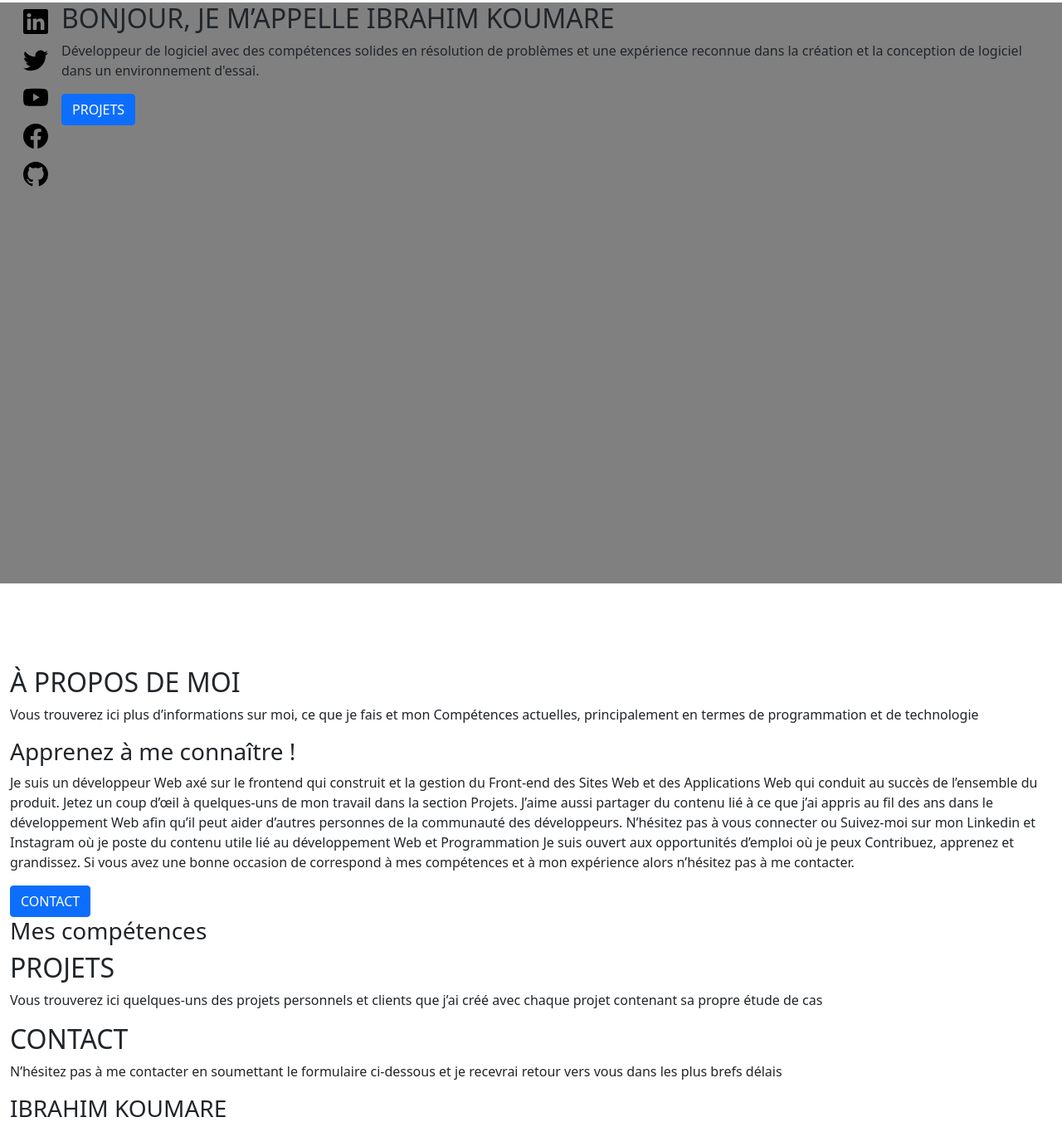
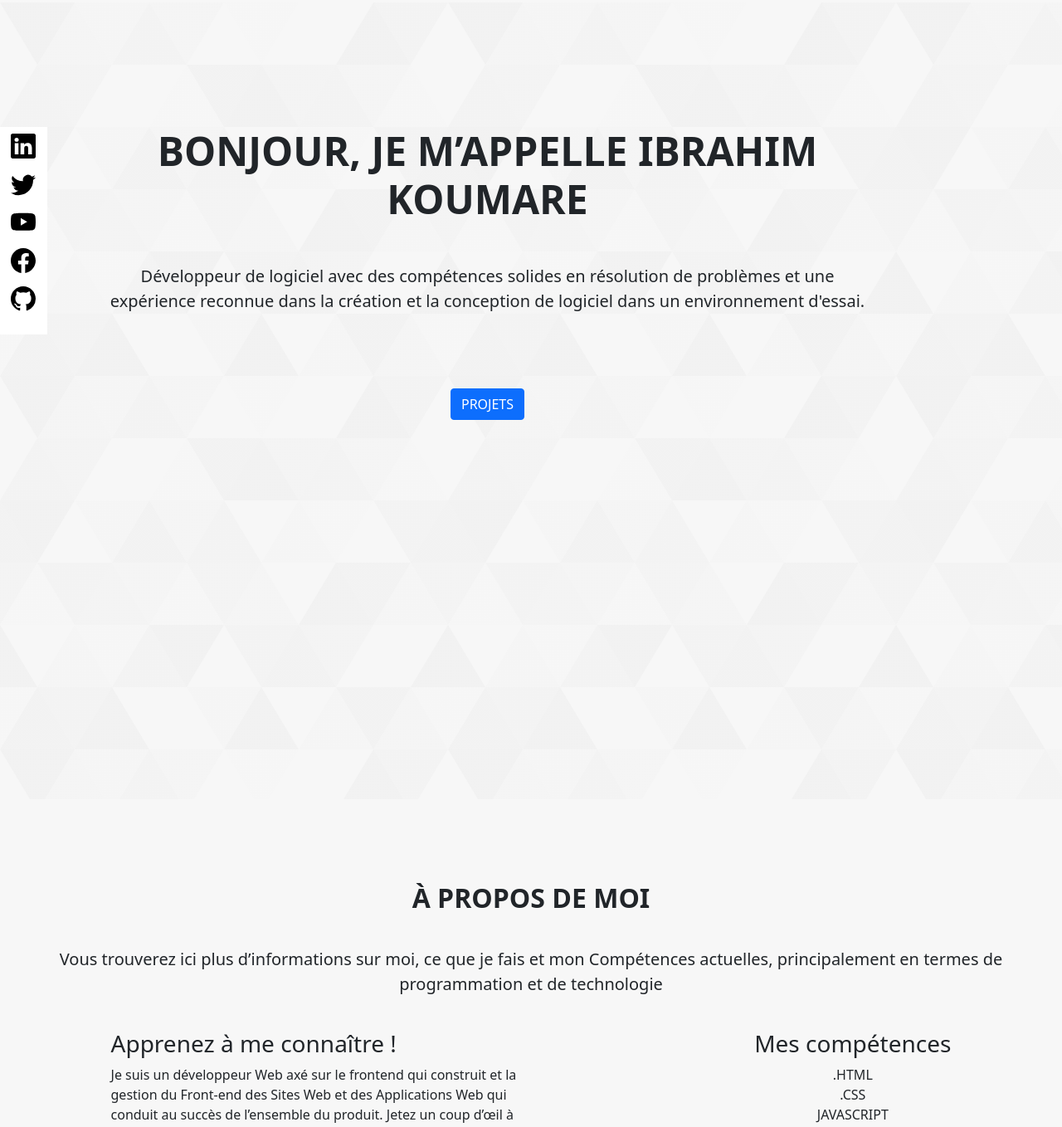
Before and after one commit to ibrahimkoumare225/DI_Bootcamp, a plain HTML site: page ProjetDePortfolio/index.html in a window 1280 px wide. Shown: the part 97-1455 px from the top of the page at 83% size. Drawn offline with nearby package versions, Linux system fonts and the light colour scheme.

Commit message:
projet portfolio fin de la déuxième partie

```diff
--- a/ProjetDePortfolio/index.html
+++ b/ProjetDePortfolio/index.html
@@ -19,7 +19,7 @@
                     </a>
                     <a class="nav-link active navelem" href="">IBRAHIM KOUMARE</a>
                     <div class="collapse navbar-collapse justify-content-end" id="navbarSupportedContent">
-                        <ul class="navbar-nav">
+                        <ul class="navbar-nav ms-auto">
                             <li class="nav-item">
                                 <a class="nav-link " href="#">ACCUEIL</a>
                             </li>
@@ -41,7 +41,7 @@
 
         <section class="container-fluid home-hero">
             <div class="aside">
-                  <ul class="nav flex-column left navsociaux">
+                  <ul class="nav flex-column navsociaux">
                       <li class="nav-item">
                           <a class="nav-link" href="#">
                               <svg xmlns="http://www.w3.org/2000/svg" width="30" height="30" fill="dark" class="bi bi-linkedin" viewBox="0 0 16 16">
@@ -80,10 +80,10 @@
                   </ul>
                 <div class="pres">
                     <h2 class="ti1">BONJOUR, JE M’APPELLE IBRAHIM KOUMARE</h2>
-                    <p>
+                    <p class="pres-p">
                         Développeur de logiciel avec des compétences solides en résolution de problèmes et une expérience reconnue dans la création et la conception de logiciel dans un environnement d'essai.
                     </p>
-                    <button class="btn btn-primary">PROJETS</button>
+                    <button class="btn btn-primary btn-projet">PROJETS</button>
                 </div>
             </div>
         </section>
@@ -91,23 +91,39 @@
         <!----------------------------------------------------A PROPOS DE MOI---------------------------------------------------------->
 
 
-        <section class="container-fluid">
-            <h2>À PROPOS DE MOI</h2>
-            <p>Vous trouverez ici plus d’informations sur moi, ce que je fais et mon Compétences actuelles, principalement en termes de programmation et de technologie</p>
-            <div class="">
+        <section class="container-fluid about-me">
+            <h2 class="abouttitre">À PROPOS DE MOI</h2>
+            <p class="aboutpres">Vous trouverez ici plus d’informations sur moi, ce que je fais et mon Compétences actuelles, principalement en termes de programmation et de technologie</p>
+            <div class="comp">
                 <div class="">
                     <h3>Apprenez à me connaître !</h3>
                     <p>
-                        Je suis un développeur Web axé sur le frontend qui construit et la gestion du Front-end des Sites Web et des Applications Web qui conduit au succès de l’ensemble du produit. Jetez un coup d’œil à quelques-uns de mon travail dans la section Projets.
+                        Je suis un développeur Web axé sur le frontend qui construit et la <br>
+                        gestion du Front-end des Sites Web et des Applications Web qui<br>
+                        conduit au succès de l’ensemble du produit. Jetez un coup d’œil à<br>
+                        quelques-uns de mon travail dans la section Projets.<br>
 
-                        J’aime aussi partager du contenu lié à ce que j’ai appris au fil des ans dans le développement Web afin qu’il peut aider d’autres personnes de la communauté des développeurs. N’hésitez pas à vous connecter ou Suivez-moi sur mon Linkedin et Instagram où je poste du contenu utile lié au développement Web et Programmation
+                        J’aime aussi partager du contenu lié à ce que j’ai appris au fil des<br>
+                        ans dans le développement Web afin qu’il peut aider d’autres<br>
+                        personnes de la communauté des développeurs. N’hésitez pas à<br>
+                        vous connecter ou Suivez-moi sur mon Linkedin et Instagram où<br>
+                        je poste du contenu utile lié au développement Web et Programmation<br>
 
-                        Je suis ouvert aux opportunités d’emploi où je peux Contribuez, apprenez et grandissez. Si vous avez une bonne occasion de correspond à mes compétences et à mon expérience alors n’hésitez pas à me contacter.
+                        Je suis ouvert aux opportunités d’emploi où je peux Contribuez,<br>
+                        apprenez et grandissez. Si vous avez une bonne occasion de<br>
+                        correspond à mes compétences et à mon expérience alors n’hésitez<br>
+                        pas à me contacter.
                     </p>
                     <button class="btn btn-primary">CONTACT</button>
                 </div>
                 <div class="">
                     <h3>Mes compétences</h3>
+
+                    <div class="grid text-center">
+                        <div class="g-col-2">.HTML</div>
+                        <div class="g-col-2">.CSS</div>
+                        <div class="g-col-2">JAVASCRIPT</div>
+                    </div>
                 </div>
             </div>
         </section>
--- a/ProjetDePortfolio/style.css
+++ b/ProjetDePortfolio/style.css
@@ -1,3 +1,6 @@
+body{
+    background: linear-gradient(to right, rgba(245, 245, 245, 0.8), rgba(245, 245, 245, 0.8));
+}
 .navbar-nav .nav-link{
     font-weight: bold;
     color: black;
@@ -8,13 +11,55 @@
 }
 .home-hero{
     margin: 100px;
-    height: 700px;
-    background-color: gray;
+    background: linear-gradient(to right, rgba(245, 245, 245, 0.8), rgba(245, 245, 245, 0.8)), url(images/common-bg.svg);
+    background-position: center;
+    height: 80vh;
+    min-height: 60rem;
+    max-height: 100rem;
+    position: relative;
 }
 .aside{
     display: flex;
+    padding: 150px;
 
 }
 .navsociaux{
+    background-color: white;
+    width: 60px;
+    height: 250px;
+    margin-left: -165px;
 
 }
+.pres{
+    text-align: center;
+}
+.ti1{
+    font-weight: bold;
+    font-size: 48px;
+    margin: 0 55px;
+}
+.pres-p{
+    margin: 50px 70px;
+    text-align: center;
+    font-size: 20px;
+}
+.btn-projet{
+    margin: 40px;
+}
+.about-me{
+
+}
+.abouttitre{
+    text-align: center;
+    font-weight: bold;
+
+}
+.aboutpres{
+    text-align:center ;
+    margin: 40px;
+    font-size: 20px;
+}
+.comp{
+    display: flex;
+    justify-content: space-around;
+}
```
Also changed, not shown: ProjetDePortfolio/images/common-bg.svg (added).
